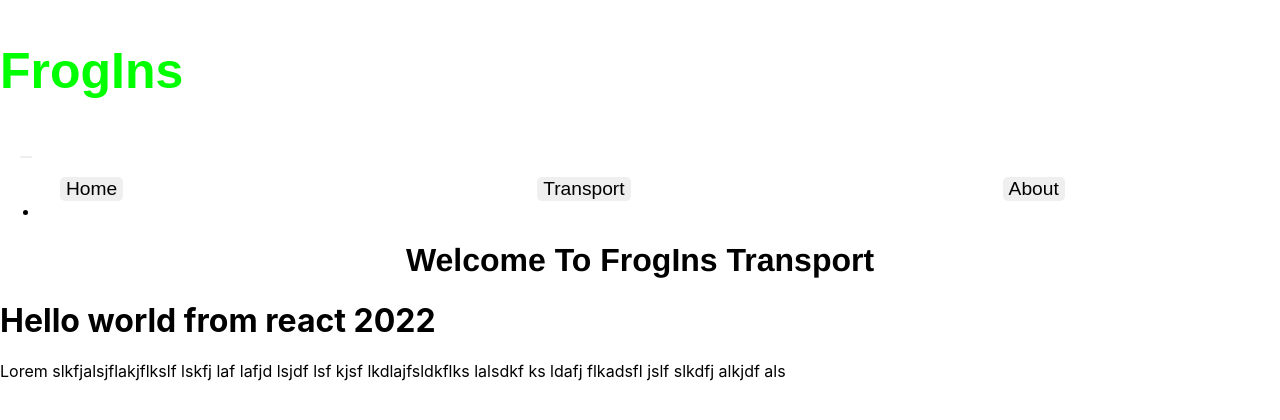
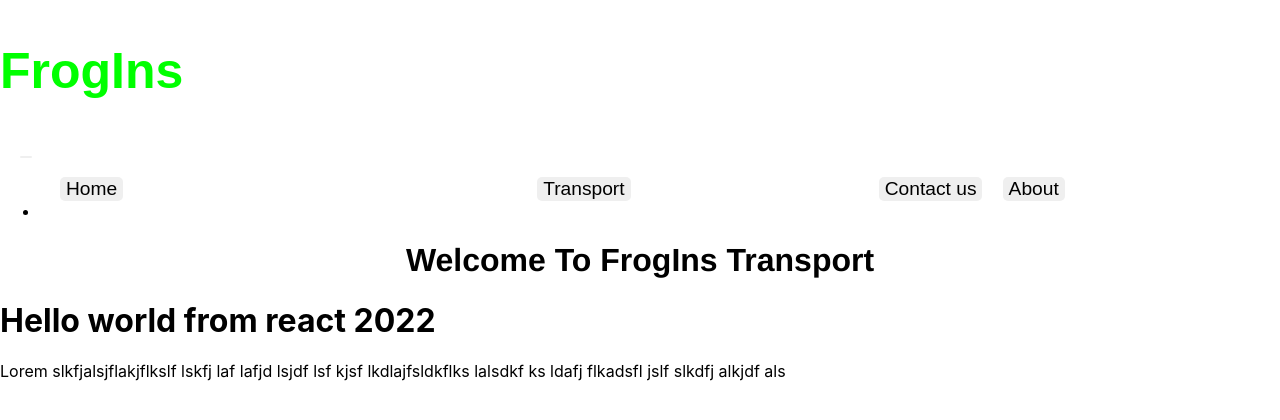
Before and after one commit to wiekusviljoen/myreactapp22, a React (Create React App) app: page / in a window 1280 px wide. Shown: the top 420 px of the page. Built offline with nearby package versions, Linux system fonts and the light colour scheme; the HTML template or start-up script is replaced by a standard one.

Commit message:
commit on master

```diff
--- a/src/components/Navbar.js
+++ b/src/components/Navbar.js
@@ -36,6 +36,12 @@ const Navbar = () => {
               </button>
             </a>
 
+            <a href="/contact">
+              <button type="button" class="button3">
+                Contact us
+              </button>
+            </a>
+
             <li className="nav-item"></li>
           </ul>
         </div>
--- a/src/index.css
+++ b/src/index.css
@@ -38,6 +38,11 @@ button {
 
 }
 
+.button3{
+
+  position: relative;left: 50%;
+}
+
 button:hover {
   background-color: rgb(0, 225, 0);
   color: white;
```
